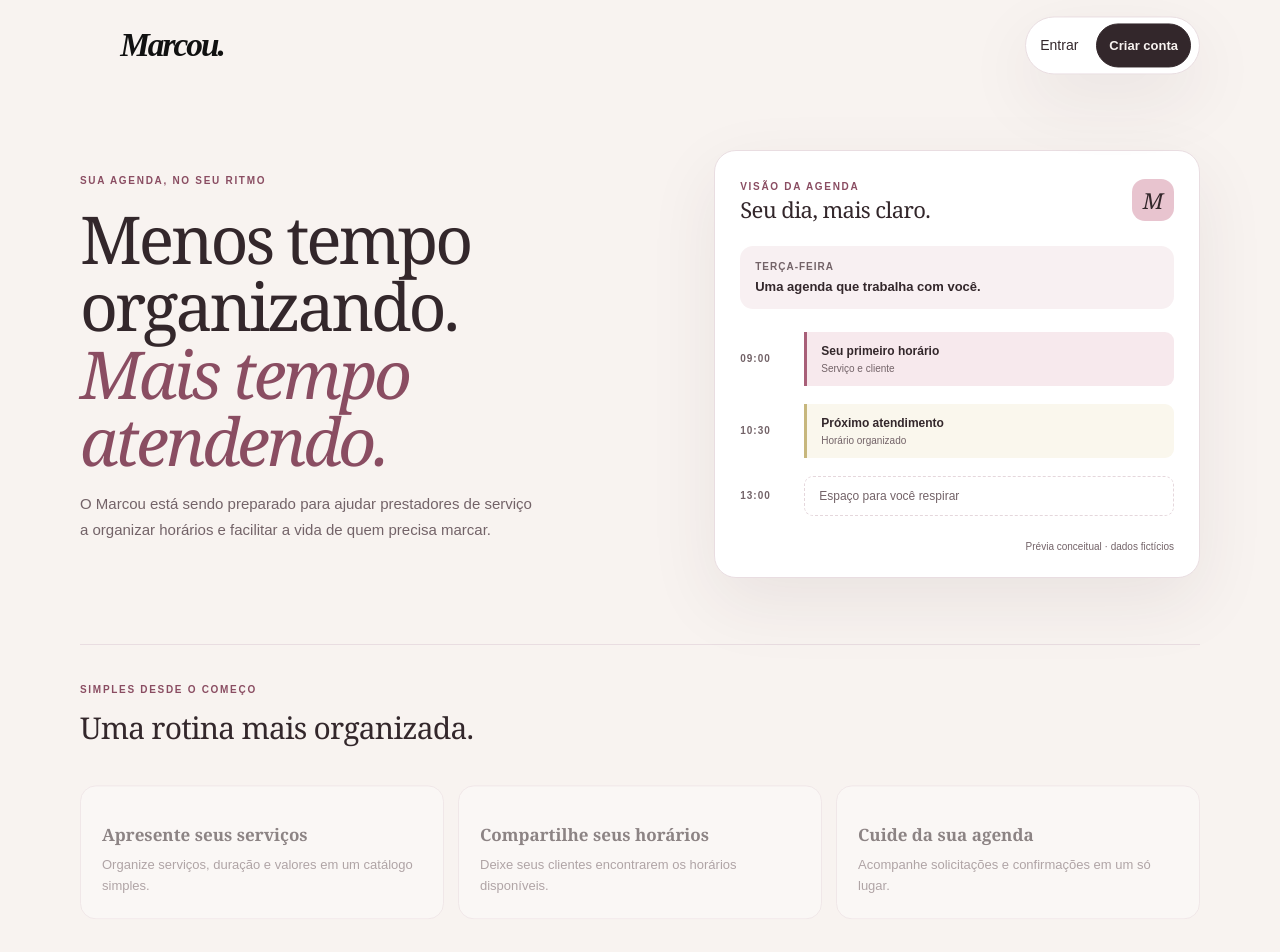
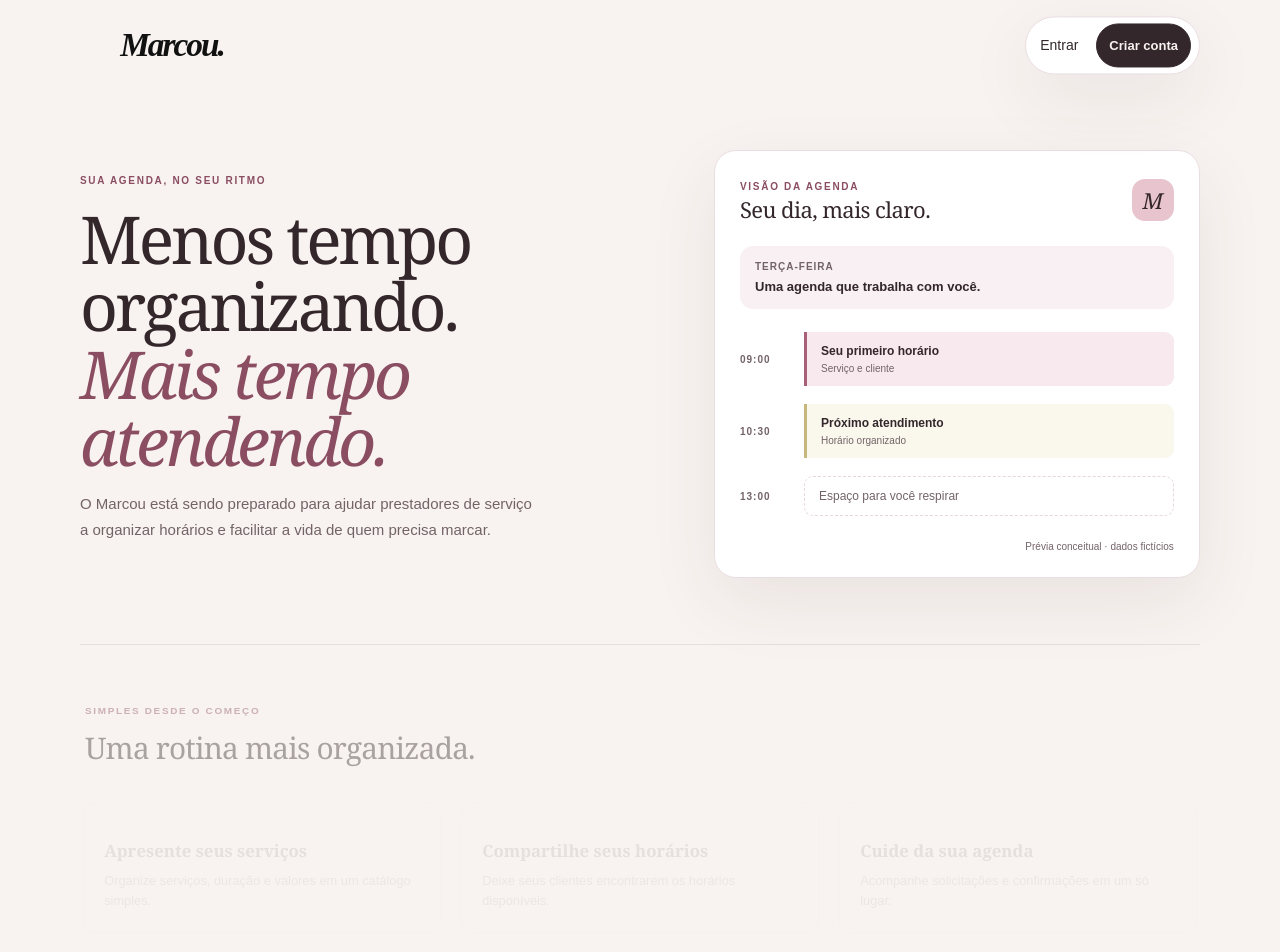
Before and after one commit to deividjmoura/marcou, a Next.js app: page / in a window 1280 px wide. Shown: the top 952 px of the page. Built offline with nearby package versions, Linux system fonts and the light colour scheme.

Commit message:
design: animate landing sections in both scroll directions

```diff
--- a/src/app/globals.css
+++ b/src/app/globals.css
@@ -107,9 +107,17 @@ a { color: inherit; text-decoration: none; }
 .step:nth-child(3) { animation-delay: .16s; }
 @keyframes access-pill-float { 0%, 100% { transform: translateY(0); } 50% { transform: translateY(-2px); } }
 @keyframes content-enter { from { opacity: 0; transform: translateY(12px); } to { opacity: 1; transform: translateY(0); } }
-@keyframes scroll-reveal { from { opacity: .35; transform: translateY(22px); } to { opacity: 1; transform: translateY(0); } }
+@keyframes scroll-reveal {
+  0% { opacity: 0; transform: translateY(34px) scale(.985); }
+  35%, 65% { opacity: 1; transform: translateY(0) scale(1); }
+  100% { opacity: 0; transform: translateY(-28px) scale(.985); }
+}
 @supports (animation-timeline: view()) {
-  .steps .step { animation: scroll-reveal linear both; animation-timeline: view(); animation-range: entry 0% entry 75%; }
+  .hero-copy, .hero-card, .section-heading, .steps .step, .footer {
+    animation: scroll-reveal linear both;
+    animation-timeline: view();
+    animation-range: entry 0% exit 100%;
+  }
 }
 @media (prefers-reduced-motion: reduce) {
   *, *::before, *::after { scroll-behavior: auto !important; animation-duration: .01ms !important; animation-iteration-count: 1 !important; transition-duration: .01ms !important; }
```
